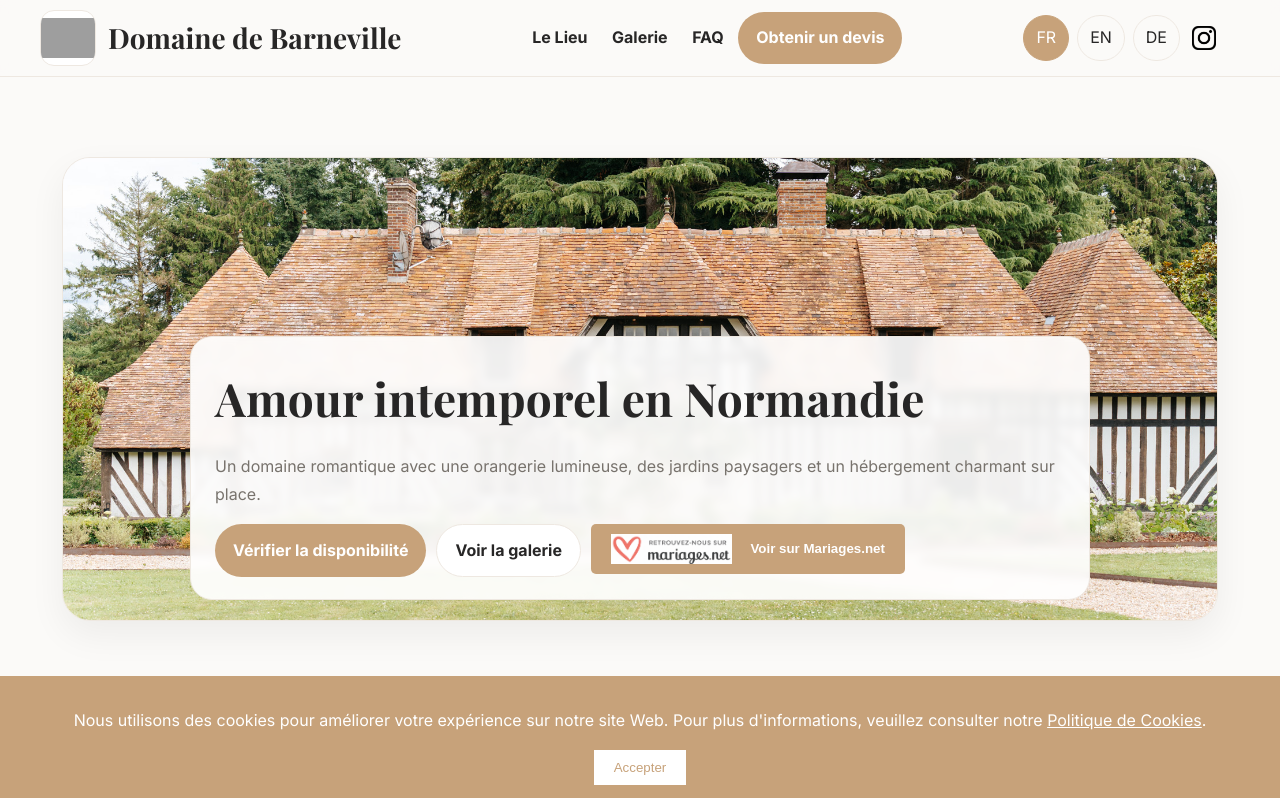
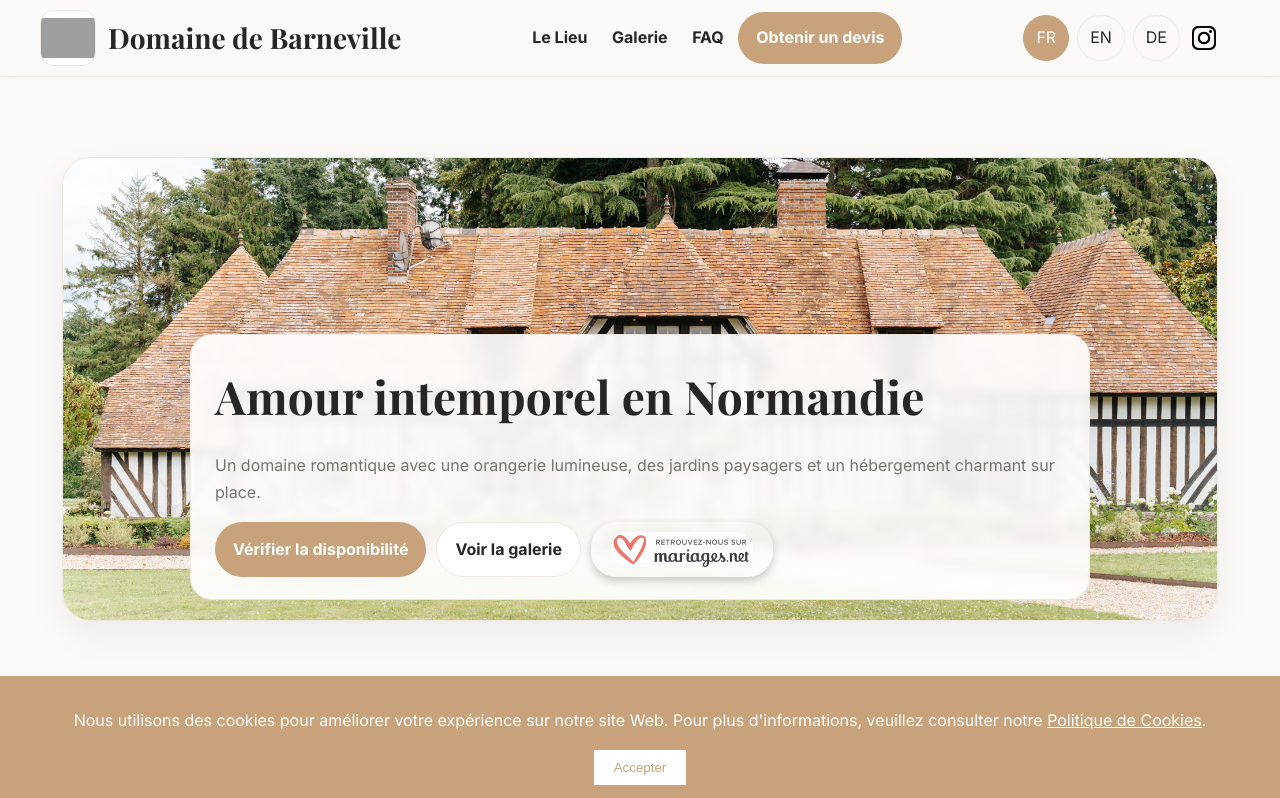
Before and after one commit to Moasdas/DbDV3, a plain HTML site: page index.html in a window 1280 px wide. Shown: the top 798 px of the page. Drawn offline with nearby package versions, Linux system fonts and the light colour scheme; grey boxes are pictures that could not be loaded.

Commit message:
update logo mariage.net

```diff
--- a/index.html
+++ b/index.html
@@ -174,12 +174,14 @@ footer{padding:56px 0;border-top:1px solid var(--ring);margin-top:60px}
                 <a class="btn outline" href="#gallery">Voir la galerie</a>
 
                 <!-- Mariages.net button next to "Voir la galerie" -->
-                <a href="https://www.mariages.net/domaine-mariage/domaine-de-barneville--e313584" target="_blank" style="text-decoration: none;">
-                    <button class="btn" type="button" style="background-color: #C7A27A; color: #fff; border: none; padding: 10px 20px; border-radius: 5px; cursor: pointer; display: flex; align-items: center; justify-content: center;">
-                        <img src="../images/logo-mariage.net_FR.jpg" alt="Mariages.net" style="height: 30px; width: auto; margin-right: 10px;">Voir sur Mariages.net
-                    </button>
-                </a>
-              </div>
+                  <div style="display: flex; align-items: center; justify-content: center; gap: 10px;">
+                      <a href="https://www.mariages.net/domaine-mariage/domaine-de-barneville--e313584" target="_blank" style="text-decoration: none;">
+                          <button class="btn" type="button" style="background-color: transparent; border: none; padding: 10px 20px; border-radius: 25px; cursor: pointer; display: flex; align-items: center; justify-content: center; box-shadow: 0 4px 8px rgba(0,0,0,0.2);">
+                              <img src="../images/logo-mariage.net_FR.jpg" alt="Mariages.net" style="height: 35px; width: auto; border-radius: 20px;">
+                          </button>
+                      </a>
+                  </div>
+
             </div>
           </div>
         </div>
```
